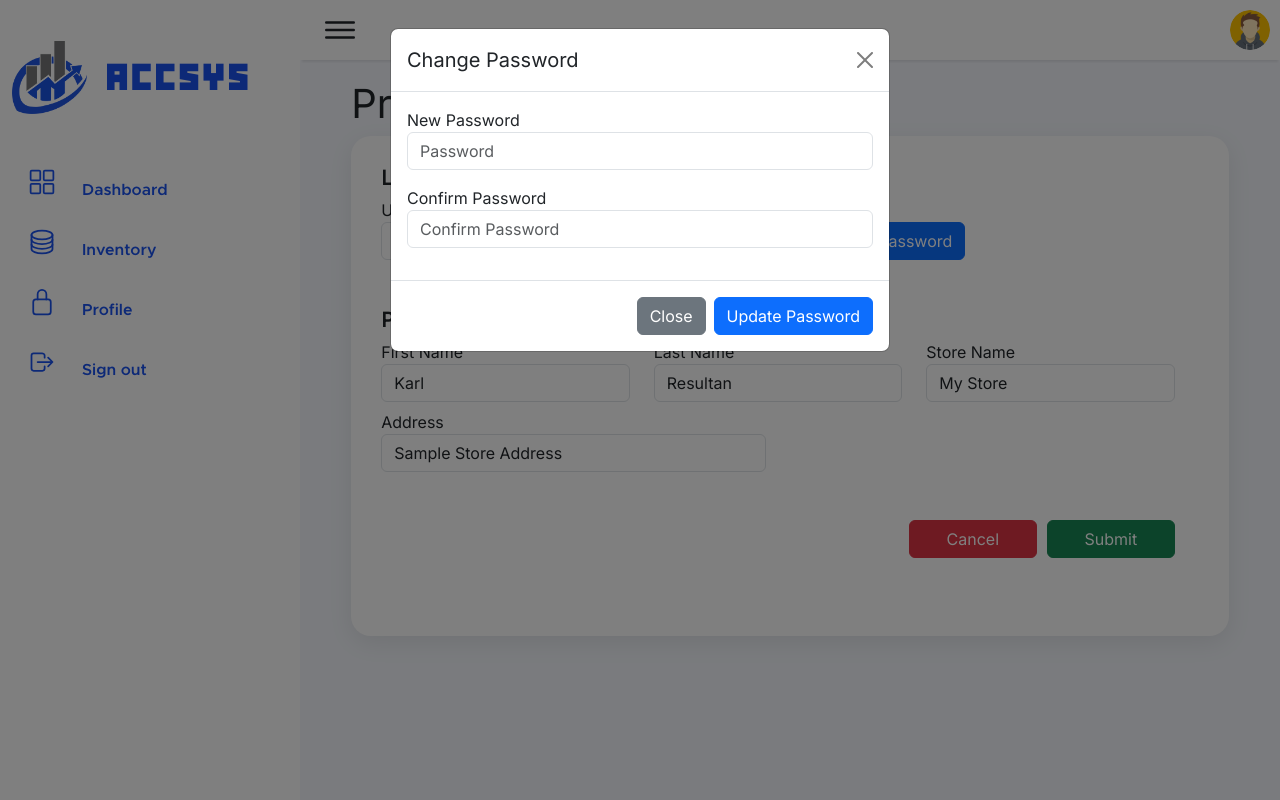
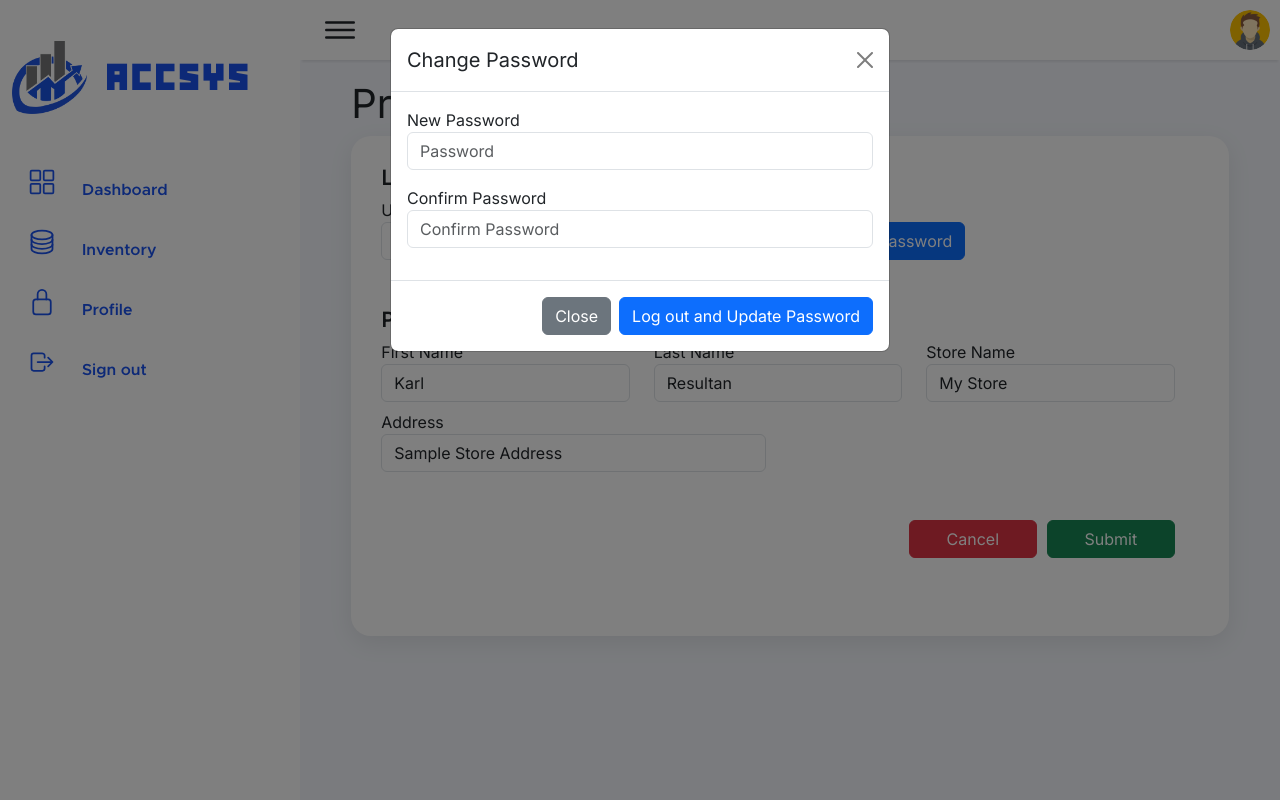
Before and after one commit to 0x0000017/accsys, a Django app: page /profile in a window 1280 px wide, after a click on "Change Password". Run offline with Django 4.2, Linux system fonts and the light colour scheme; a user stored in the database is signed in; data comes from the database, SQL or seed files in the repository; some web fonts are replaced.

Commit message:
fixed the profile

```diff
--- a/Main/views.py
+++ b/Main/views.py
@@ -235,6 +235,8 @@ def profile(request):
 
         if password and confirm_pass and password == confirm_pass:
             user.set_password(password)
+            user.save()
+            return HttpResponseRedirect(reverse('login'))
 
         user.first_name = first_name
         user.last_name = last_name
--- a/templates/Main/Landing/profile.html
+++ b/templates/Main/Landing/profile.html
@@ -39,7 +39,7 @@
                                 </div>
                                 <div class="modal-footer">
                                     <button type="button" class="btn btn-secondary" data-bs-dismiss="modal">Close</button>
-                                    <button type="button" onclick="storepw()" class="btn btn-primary" data-bs-dismiss="modal">Update Password</button>
+                                    <button type="submit" onclick="storepw()" class="btn btn-primary" data-bs-dismiss="modal">Log out and Update Password</button>
                                 </div>
                               </div>
                             </div>
@@ -95,7 +95,6 @@
         password.value = temp_pw;
         confirm_pass.value = temp_cpw;
 
-        alert("Password is saved. Click 'Submit' to update.");
     }
 </script>
 {% endblock %}
```
